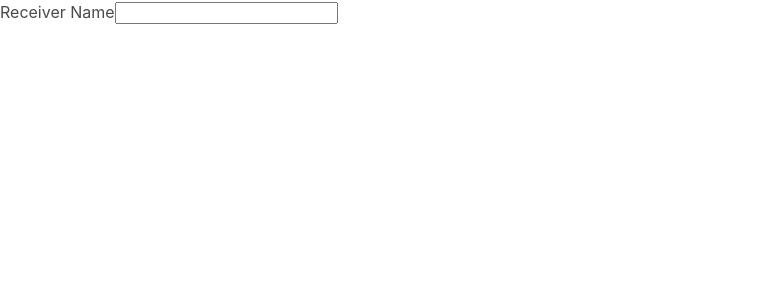
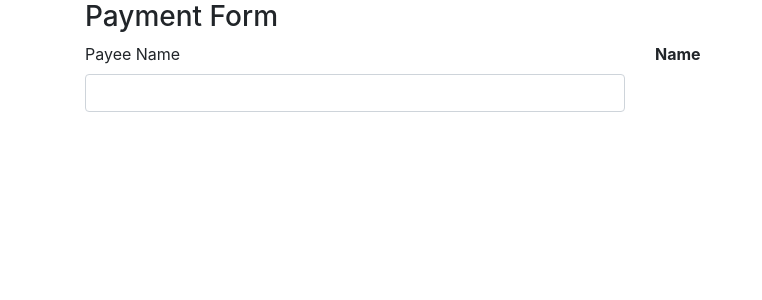
Before and after one commit to aliChavoshi/pipes, an Angular app: page / in a window 1280 px wide. Shown: the top 300 px of the page, without its empty margins (0-762 px from the left). Built offline with nearby package versions, Linux system fonts and the light colour scheme.

Commit message:
install bootstrap library

```diff
--- a/package.json
+++ b/package.json
@@ -19,6 +19,7 @@
     "@angular/platform-browser": "~10.2.0",
     "@angular/platform-browser-dynamic": "~10.2.0",
     "@angular/router": "~10.2.0",
+    "bootstrap": "^4.6.0",
     "bulma": "^0.9.2",
     "rxjs": "~6.6.0",
     "tslib": "^2.0.0",
--- a/src/app/app.component.html
+++ b/src/app/app.component.html
@@ -1,4 +1,17 @@
-<div>
-    <label>Receiver Name</label>
-    <input (input)="onNameChange($event.target.value)"><br> {{ name | titlecase }}
+<div class="container">
+    <h3>Payment Form</h3>
+
+    <div class="row">
+        <div class="form-group col">
+            <label>Payee Name</label>
+            <input class="form-control" (input)="onNameChange($event.target.value)" />
+        </div>
+
+        <div class="col">
+            <label><b>Name</b></label>
+            <div>
+                {{ name | titlecase }}
+            </div>
+        </div>
+    </div>
 </div>
--- a/src/styles.css
+++ b/src/styles.css
@@ -1,3 +1,3 @@
 /* You can add global styles to this file, and also import other style files */
 
-@import 'bulma/css/bulma.css';
+@import 'bootstrap/dist/css/bootstrap.css';
```
Also changed, not shown: 1 other file (tests, documents, lock files or other folders).
